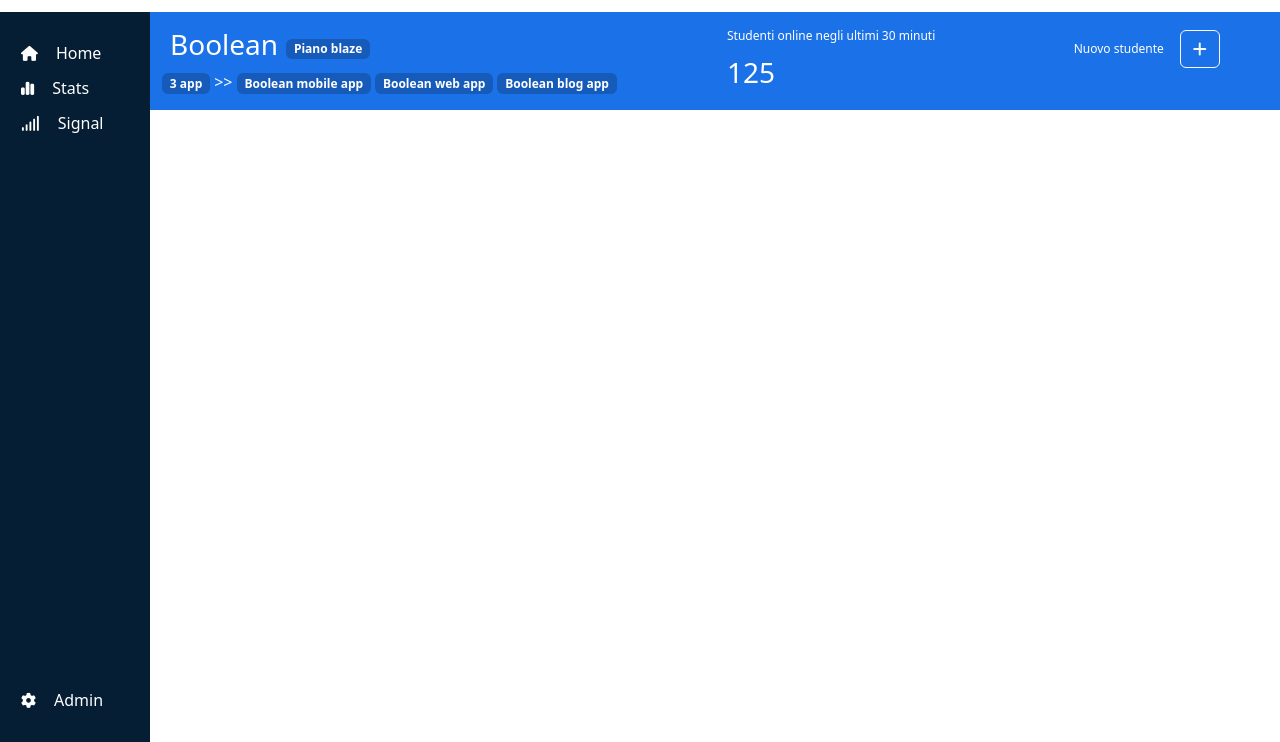
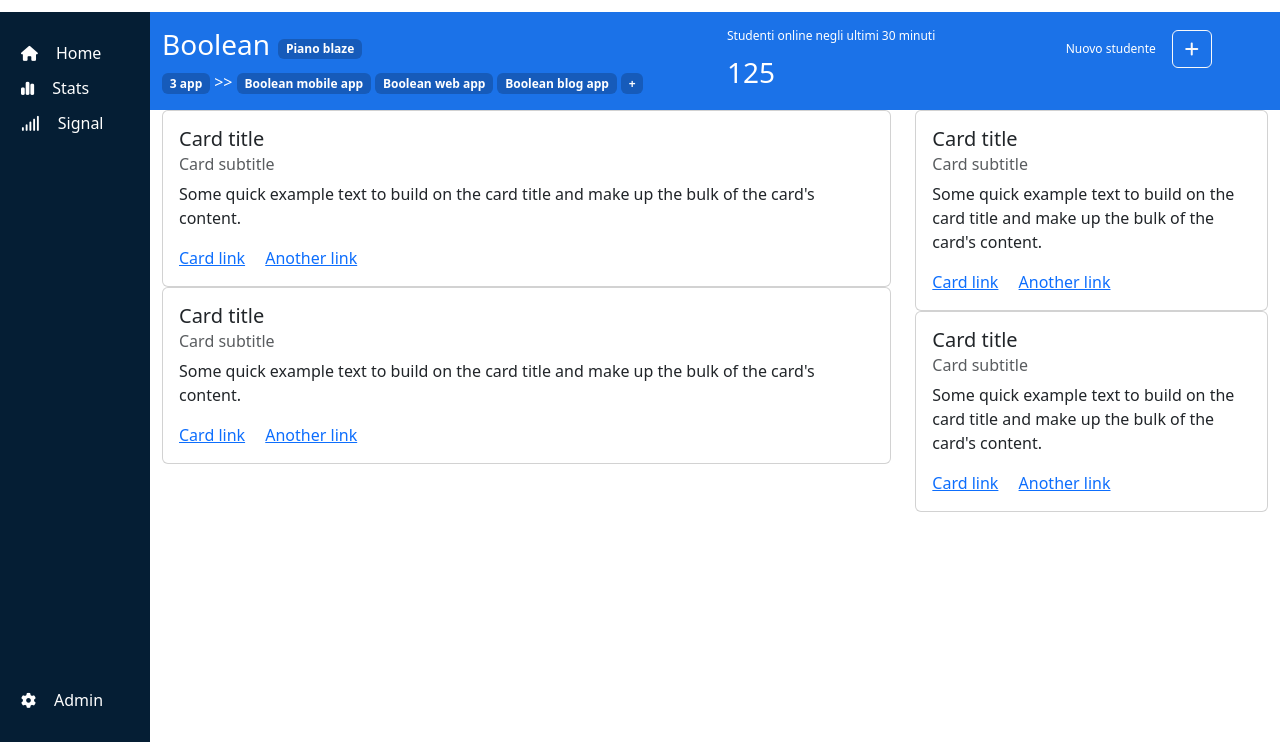
Before and after one commit to ArrobbioUmberto/html-css-bootstrap-dashboard, a plain HTML site: page index.html in a window 1280 px wide. Shown: the part 58-800 px from the top of the page. Drawn offline with nearby package versions, Linux system fonts and the light colour scheme.

Commit message:
FEAT html structure for card section

```diff
--- a/index.html
+++ b/index.html
@@ -75,11 +75,11 @@
         </aside>
         <div class="content">
             <div class="container-fluid mc-action">
-                <div class="row py-3">
+                <div class="row justi py-3">
                     <div class="col-6">
                         <div class="row flex-column">
                             <div class="col d-flex align-items-center">
-                                <h3 class="d-inline-block text-white px-2">Boolean</h3>
+                                <h3 class="d-inline-block text-white pe-2">Boolean</h3>
                                 <span class="badge text-bg-primary mc-color-pills">Piano blaze</span>
                             </div>
                             <div class="col">
@@ -88,15 +88,16 @@
                                 <span class="badge text-bg-primary mc-color-pills">Boolean mobile app</span>
                                 <span class="badge text-bg-primary mc-color-pills">Boolean web app</span>
                                 <span class="badge text-bg-primary mc-color-pills">Boolean blog app</span>
+                                <span class="badge text-bg-primary mc-color-pills">+</span>
                             </div>
                         </div>
                     </div>
-                    <div class="col-3 d-flex flex-column justify-content-center">
+                    <div class="col-6 col-sm-3 d-flex flex-column justify-content-center">
                         <h3 class="text-white mc-font-size"> Studenti online negli ultimi 30 minuti</h3>
                         <span class="text-white fs-3"> 125</span>
                     </div>
-                    <div class="col-3 d-flex flex-row justify-content-center align-items-center mb-4">
-                        <h3 class="text-white mc-font-size px-3 mb-0"> Nuovo studente</h3>
+                    <div class="col-6 col-sm-3 d-flex flex-row justify-content-sm-center align-items-center mb-4">
+                        <h3 class="text-white mc-font-size pe-3 mb-0"> Nuovo studente</h3>
                         <button class="btn btn-outline-light" type="button" data-bs-toggle="offcanvas" data-bs-target="#offcanvasRight" aria-controls="offcanvasRight"><i class="fa-solid fa-plus"></i></button>
 
                         <!-- OFFCANVAS SECTION  -->
@@ -213,14 +214,54 @@
                 <div class="row flex-nowrap ">
                     <div class="col-8 ">
                         <div class="row">
-                            <div class="col-12"></div>
-                            <div class="col-12"></div>
+                            <div class="col-12">
+                                <div class="card">
+                                    <div class="card-body">
+                                      <h5 class="card-title">Card title</h5>
+                                      <h6 class="card-subtitle mb-2 text-muted">Card subtitle</h6>
+                                      <p class="card-text">Some quick example text to build on the card title and make up the bulk of the card's content.</p>
+                                      <a href="#" class="card-link">Card link</a>
+                                      <a href="#" class="card-link">Another link</a>
+                                    </div>
+                                  </div>
+                            </div>
+                            <div class="col-12">
+                                <div class="card">
+                                    <div class="card-body">
+                                      <h5 class="card-title">Card title</h5>
+                                      <h6 class="card-subtitle mb-2 text-muted">Card subtitle</h6>
+                                      <p class="card-text">Some quick example text to build on the card title and make up the bulk of the card's content.</p>
+                                      <a href="#" class="card-link">Card link</a>
+                                      <a href="#" class="card-link">Another link</a>
+                                    </div>
+                                  </div>
+                            </div>
                         </div>
                     </div>
                     <div class="col-4 ">
                         <div class="row">
-                            <div class="col-12"></div>
-                            <div class="col-12"></div>
+                            <div class="col-12">
+                                <div class="card">
+                                    <div class="card-body">
+                                      <h5 class="card-title">Card title</h5>
+                                      <h6 class="card-subtitle mb-2 text-muted">Card subtitle</h6>
+                                      <p class="card-text">Some quick example text to build on the card title and make up the bulk of the card's content.</p>
+                                      <a href="#" class="card-link">Card link</a>
+                                      <a href="#" class="card-link">Another link</a>
+                                    </div>
+                                  </div>
+                            </div>
+                            <div class="col-12">
+                                <div class="card">
+                                    <div class="card-body">
+                                      <h5 class="card-title">Card title</h5>
+                                      <h6 class="card-subtitle mb-2 text-muted">Card subtitle</h6>
+                                      <p class="card-text">Some quick example text to build on the card title and make up the bulk of the card's content.</p>
+                                      <a href="#" class="card-link">Card link</a>
+                                      <a href="#" class="card-link">Another link</a>
+                                    </div>
+                                  </div>
+                            </div>
                         </div>
                     </div>
                 </div>
```
